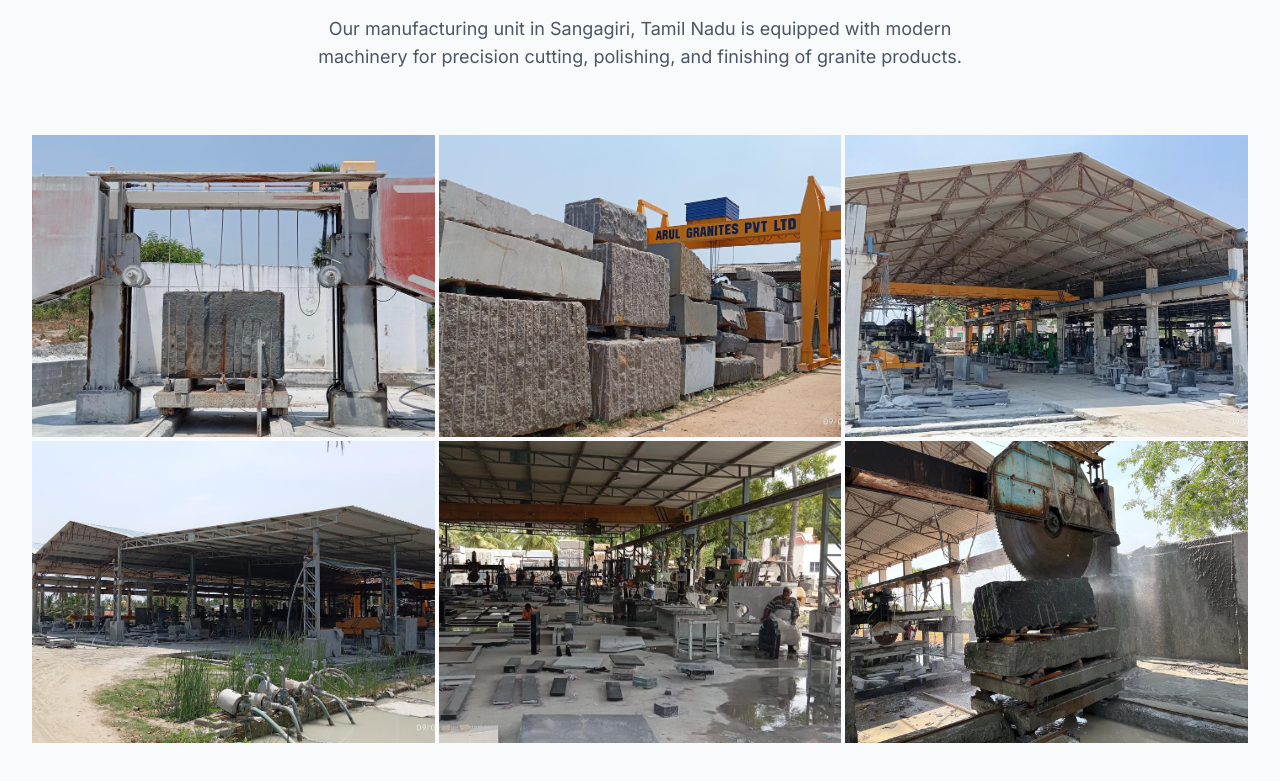
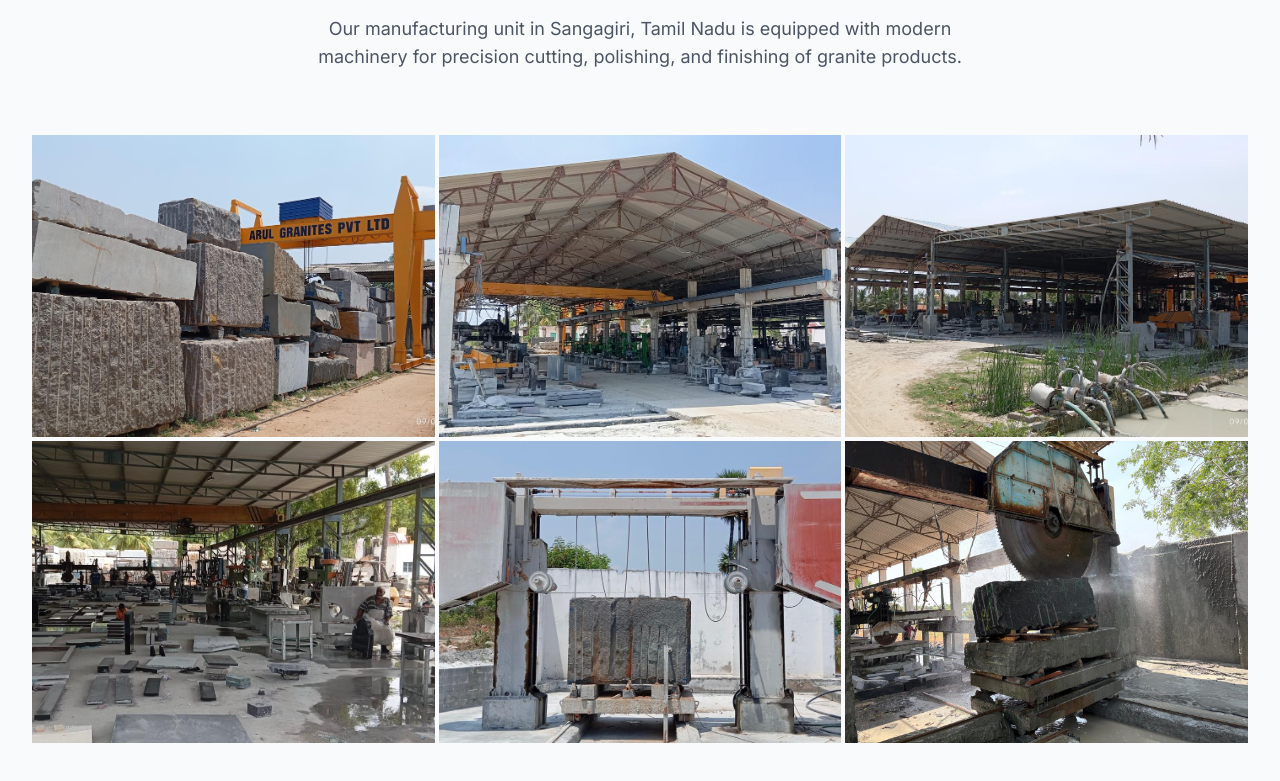
Before and after one commit to Vishnudharan24/arulgranites, a React (Vite) app: page / in a window 1280 px wide. Shown: the part 2715-3496 px from the top of the page. Built offline with nearby package versions, Linux system fonts and the light colour scheme.

Commit message:
style: Reorder factory gallery images according to client numbering

```diff
--- a/src/components/Factory.jsx
+++ b/src/components/Factory.jsx
@@ -2,11 +2,11 @@ import { useState } from 'react';
 import { useScrollReveal } from '../hooks/useScrollReveal';
 
 const factoryImages = [
-  { src: './assets/factory/IMG_5255.JPG', alt: 'Large block cutting machine' },
   { src: './assets/factory/94046add-c144-403e-9c82-d8c9b7379a06.JPG', alt: 'Overhead crane and logistics' },
   { src: './assets/factory/IMG_5251.JPG', alt: 'Factory overview — granite processing facility' },
   { src: './assets/factory/IMG_5252.JPG', alt: 'Cutting machines in operation' },
   { src: './assets/factory/IMG_5253.JPG', alt: 'Polishing and finishing area' },
+  { src: './assets/factory/IMG_5255.JPG', alt: 'Large block cutting machine' },
   { src: './assets/factory/IMG_5254.JPG', alt: 'Stone blocks storage yard' },
 ];
 
```
